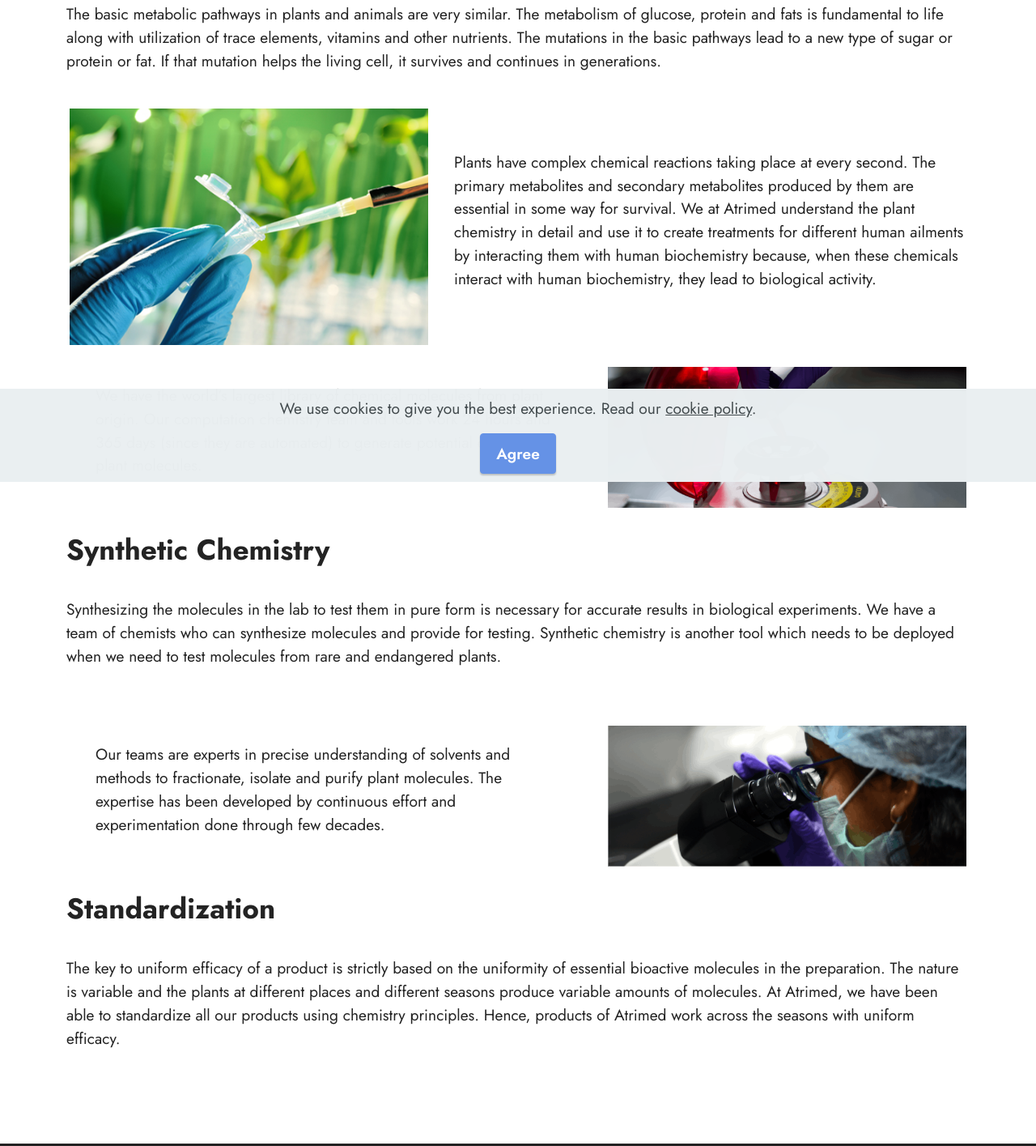
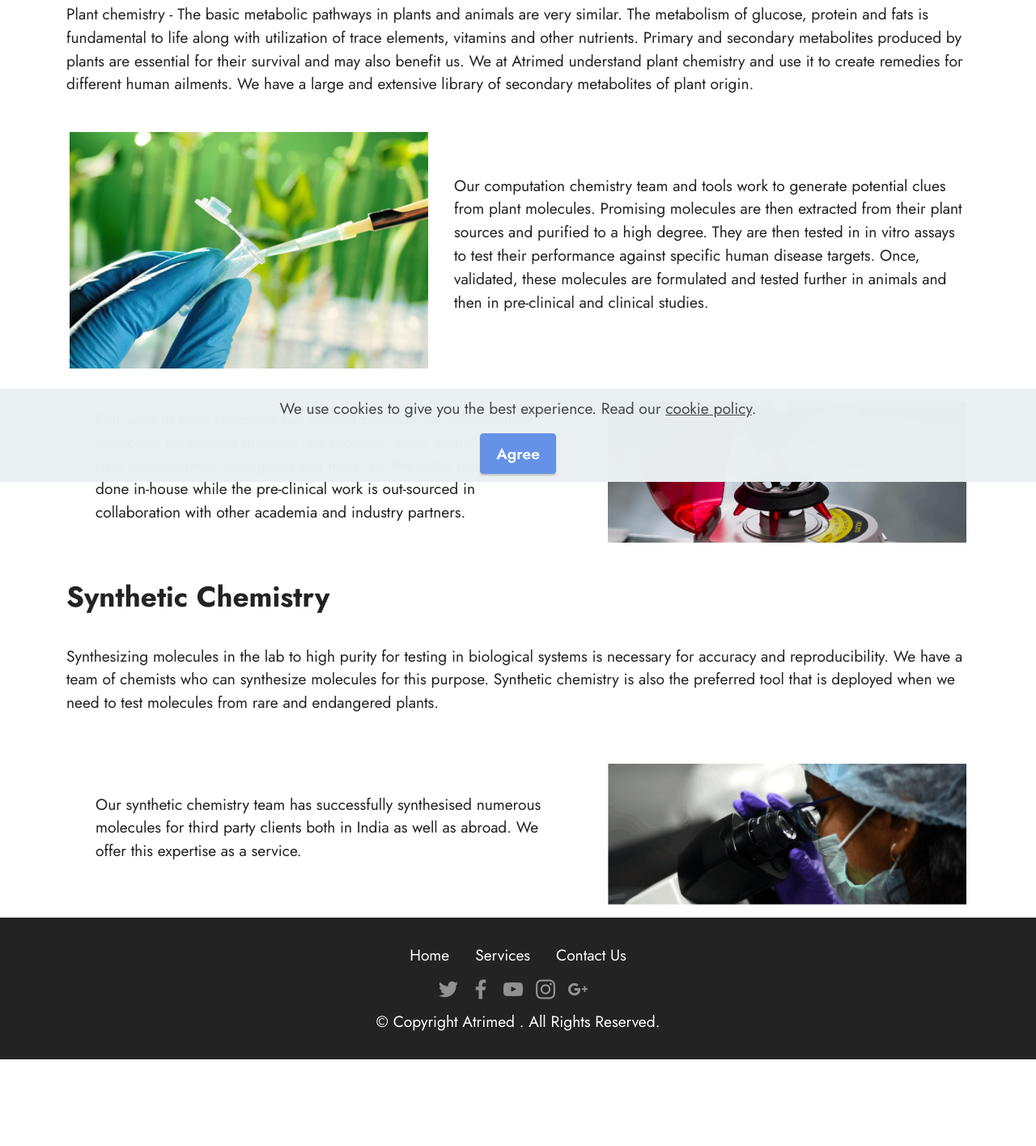
Before and after one commit to AbhilashGokhale/atrimedbiotech, a plain HTML site: page page3.html in a window 1280 px wide. Shown: the part 205-1620 px from the top of the page at 81% size. After the commit the page ends 1529 px from the top, so only its background shows below. Drawn offline with Linux system fonts and the light colour scheme.

Commit message:
Update page3.html

```diff
--- a/page3.html
+++ b/page3.html
@@ -71,7 +71,7 @@
     <div class="container">
         <div class="row align-items-center"><h4 class="mbr-section-subtitle mbr-fonts-style mb-4 display-5"><strong>
             Chemistry</strong></h4>
-            <p class="mbr-text mbr-fonts-style display-7">The basic metabolic pathways in plants and animals are very similar. The metabolism of glucose, protein and fats is fundamental to life along with utilization of trace elements, vitamins and other nutrients. The mutations in the basic pathways lead to a new type of sugar or protein or fat. If that mutation helps the living cell, it survives and continues in generations.
+            <p class="mbr-text mbr-fonts-style display-7">Plant chemistry - The basic metabolic pathways in plants and animals are very similar. The metabolism of glucose, protein and fats is fundamental to life along with utilization of trace elements, vitamins and other nutrients. Primary and secondary metabolites produced by plants are essential for their survival and may also benefit us. We at Atrimed understand plant chemistry and use it to create remedies for different human ailments. We have a large and extensive library of secondary metabolites of plant origin.
                 <br><br></p>
             <div class="col-12 col-lg-5">
                 <div class="image-wrapper">
@@ -83,7 +83,7 @@
                 <div class="text-wrapper">
 
                     <p class="mbr-text mbr-fonts-style display-7">
-                        Plants have complex chemical reactions taking place at every second. The primary metabolites and secondary metabolites produced by them are essential in some way for survival. We at Atrimed understand the plant chemistry in detail and use it to create treatments for different human ailments by interacting them with human biochemistry because, when these chemicals interact with human biochemistry, they lead to biological activity.</p>
+                        Our computation chemistry team and tools work to generate potential clues from plant molecules. Promising molecules are then extracted from their plant sources and purified to a high degree. They are then tested in in vitro assays to test their performance against specific human disease targets. Once, validated, these molecules are formulated and tested further in animals and then in pre-clinical and clinical studies. </p>
                 </div>
             </div>
         </div>
@@ -105,7 +105,7 @@
             </div>
             <div class="col-12 col-lg">
                 <div class="text-wrapper">
-                    <p class="mbr-text mbr-fonts-style display-7">We have the world’s largest library of chemical molecules from plant origin. Our computation chemistry team and tools work 24 hours and 365 days (since they are automated) to generate potential clues from plant molecules.
+                    <p class="mbr-text mbr-fonts-style display-7">Our work in plant chemistry has yielded potential anti-inflammatory molecules for treating diseases like psoriasis, acne, atopic dermatitis, pain management, anti-ageing and more. All the initial research is done in-house while the pre-clinical work is out-sourced in collaboration with other academia and industry partners.
                     </p>
                 </div>
 
@@ -121,7 +121,9 @@
     <div class="container">
         <div class="row align-items-center"><h4 class="mbr-section-subtitle mbr-fonts-style mb-4 display-5"><strong>
             Synthetic Chemistry</strong></h4>
-            <p class="mbr-text mbr-fonts-style display-7">Synthesizing the molecules in the lab to test them in pure form is necessary for accurate results in biological experiments. We have a team of chemists who can synthesize molecules and provide for testing. Synthetic chemistry is another tool which needs to be deployed when we need to test molecules from rare and endangered plants.<br><br></p>
+            <p class="mbr-text mbr-fonts-style display-7">Synthesizing molecules in the lab to high purity for testing in biological systems is necessary for accuracy and reproducibility. We have a team of chemists who can synthesize molecules for this purpose. Synthetic chemistry is also the preferred tool that is deployed when we need to test molecules from rare and endangered plants.
+
+<br><br></p>
 
         </div>
     </div>
@@ -145,7 +147,7 @@
             <div class="col-12 col-lg">
                 <div class="text-wrapper">
                     <p class="mbr-text mbr-fonts-style display-7">
-                        Our teams are experts in precise understanding of solvents and methods to fractionate, isolate and purify plant molecules. The expertise has been developed by continuous effort and experimentation done through few decades.</p>
+                        Our synthetic chemistry team has successfully synthesised numerous molecules for third party clients both in India as well as abroad. We offer this expertise as a service.</p>
                 </div>
             </div>
         </div>
@@ -153,17 +155,6 @@
 </section>
 
 
-
-<section data-bs-version="5.1" class="image1 " style="padding-bottom: 100px;">
-
-
-    <div class="container">
-        <div class="row align-items-center"><h4 class="mbr-section-subtitle mbr-fonts-style mb-4 display-5"><strong>
-            Standardization</strong></h4>
-            <p class="mbr-text mbr-fonts-style display-7">The key to uniform efficacy of a product is strictly based on the uniformity of essential bioactive molecules in the preparation. The nature is variable and the plants at different places and different seasons produce variable amounts of molecules. At Atrimed, we have been able to standardize all our products using chemistry principles. Hence, products of Atrimed work across the seasons with uniform efficacy.</p>
-        </div>
-    </div>
-</section>
 
 
 
```
